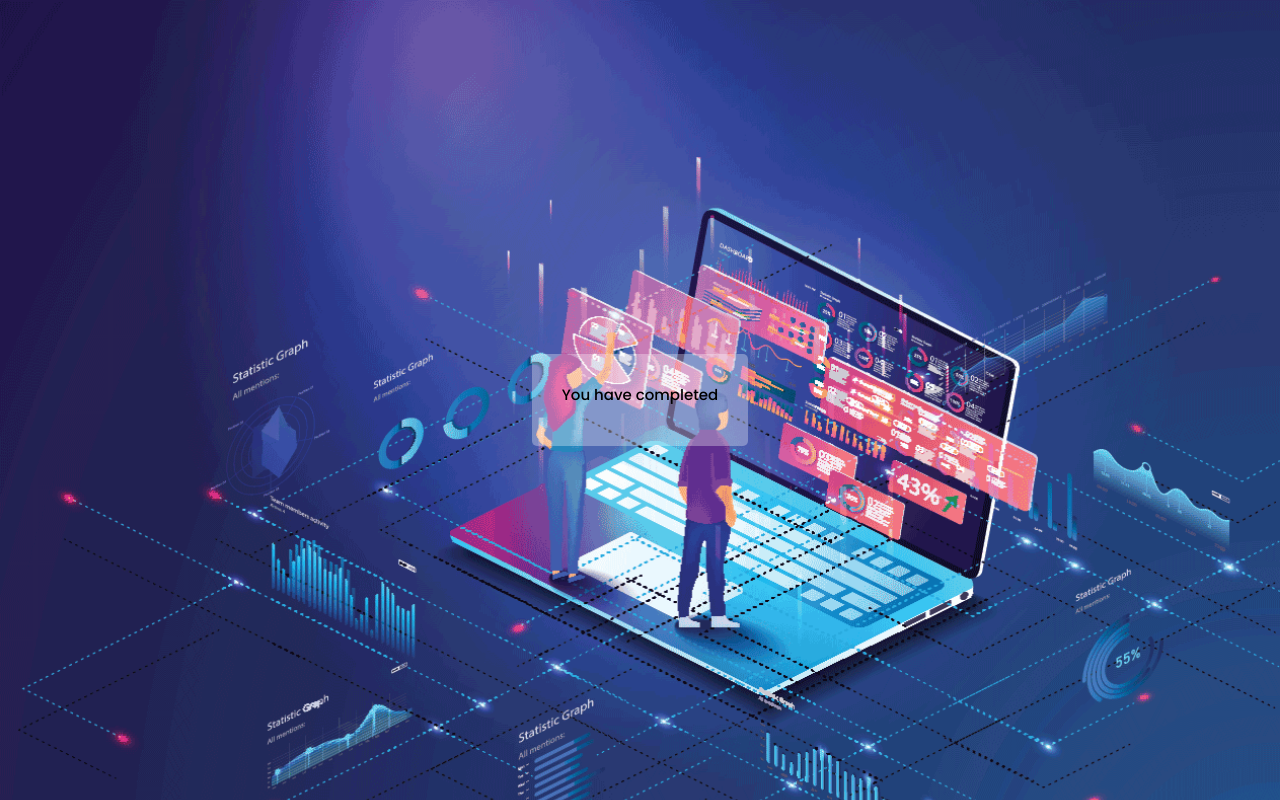
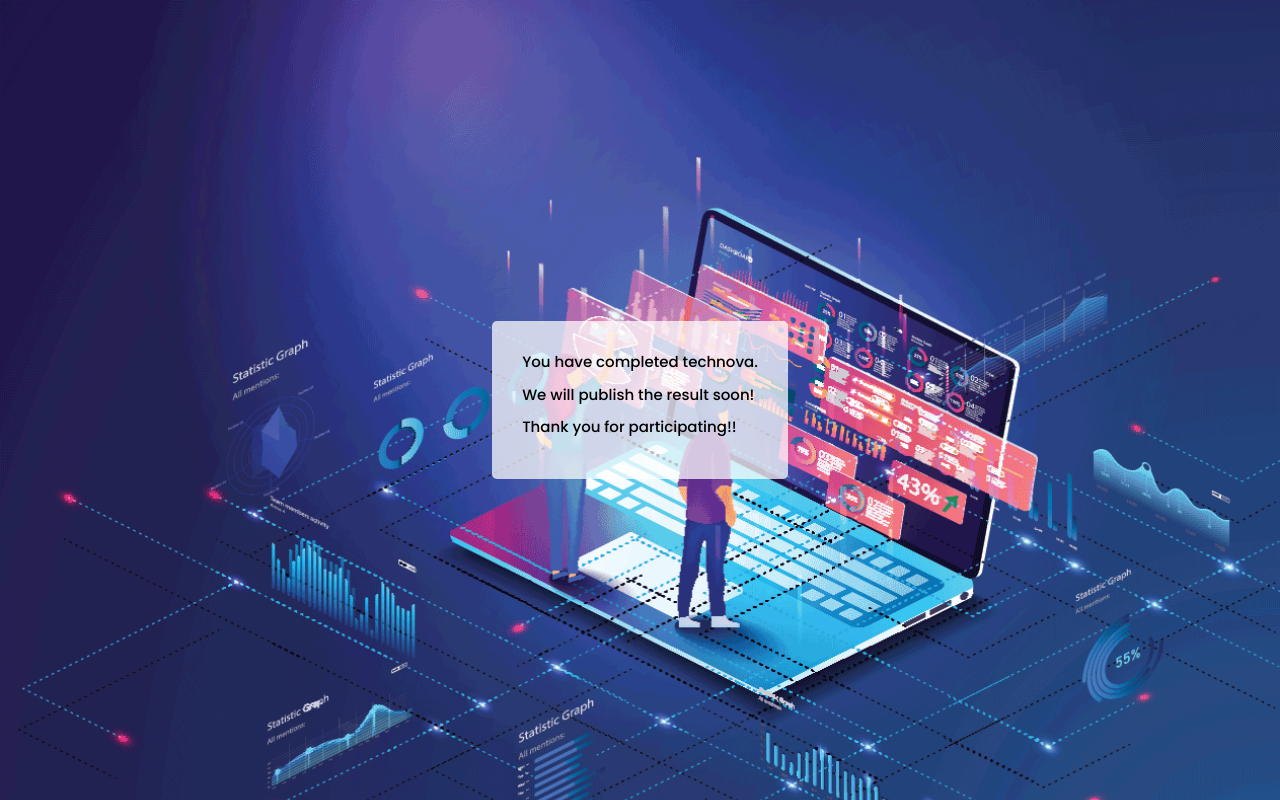
Before and after one commit to hishamduke/technovaui, a React (Create React App) app: page /completed in a window 1280 px wide. Built offline with nearby package versions, Linux system fonts and the light colour scheme.

Commit message:
finished

```diff
--- a/src/Screens/Completed.js
+++ b/src/Screens/Completed.js
@@ -23,12 +23,15 @@ const Completed = () => {
     >
       <div
         style={{
-          backgroundColor: "#FFFFFF50",
+          backgroundColor: "#ffffffbb",
           padding: "3rem",
           borderRadius: "5px",
         }}
       >
-        <p>You have completed</p>
+        <p>You have completed technova.</p>
+        <p>We will publish the result soon!</p>
+        <p>Thank you for participating!!</p>
+
         {/* <button onClick={() => nav("/login")} class="btn btn-primary">
           Log In
         </button> */}
```
